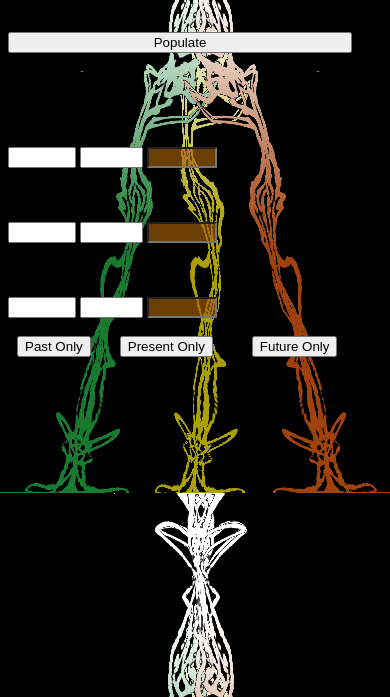
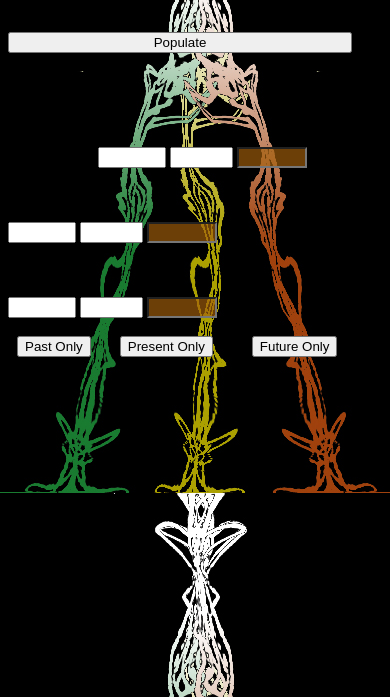
Before and after one commit to MrChido/TimelineGenerator, a plain HTML site: page index.html in a window 390 px wide. Shown: the part 147-844 px from the top of the page. Drawn offline with Linux system fonts and the light colour scheme.

Commit message:
stream alignment #1

```diff
--- a/tgStyle.css
+++ b/tgStyle.css
@@ -48,4 +48,9 @@ width:55px;
 .future{
 width:62px;
 }
+#a1{
+margin-left: 90px;
 }
+
+
+}
```
